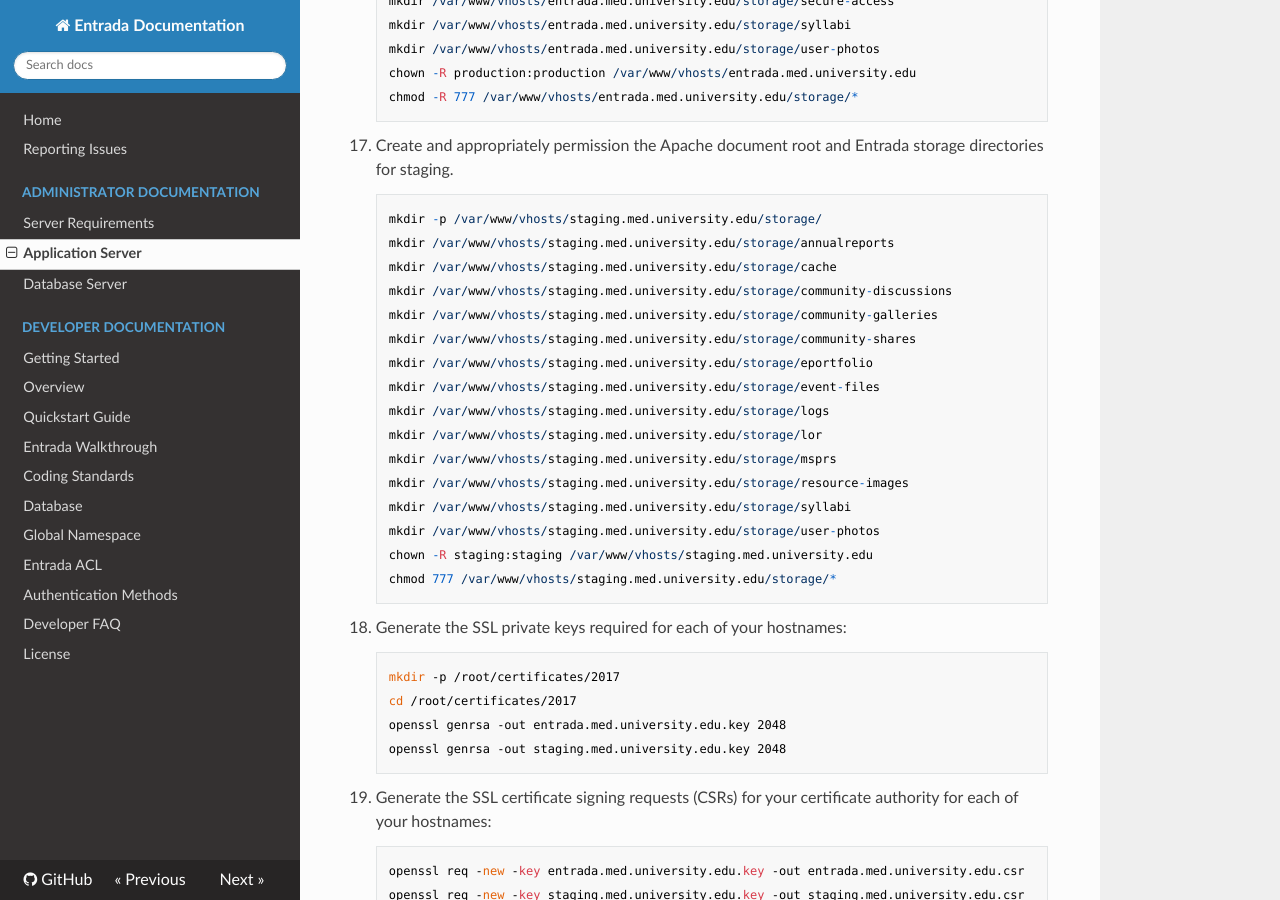
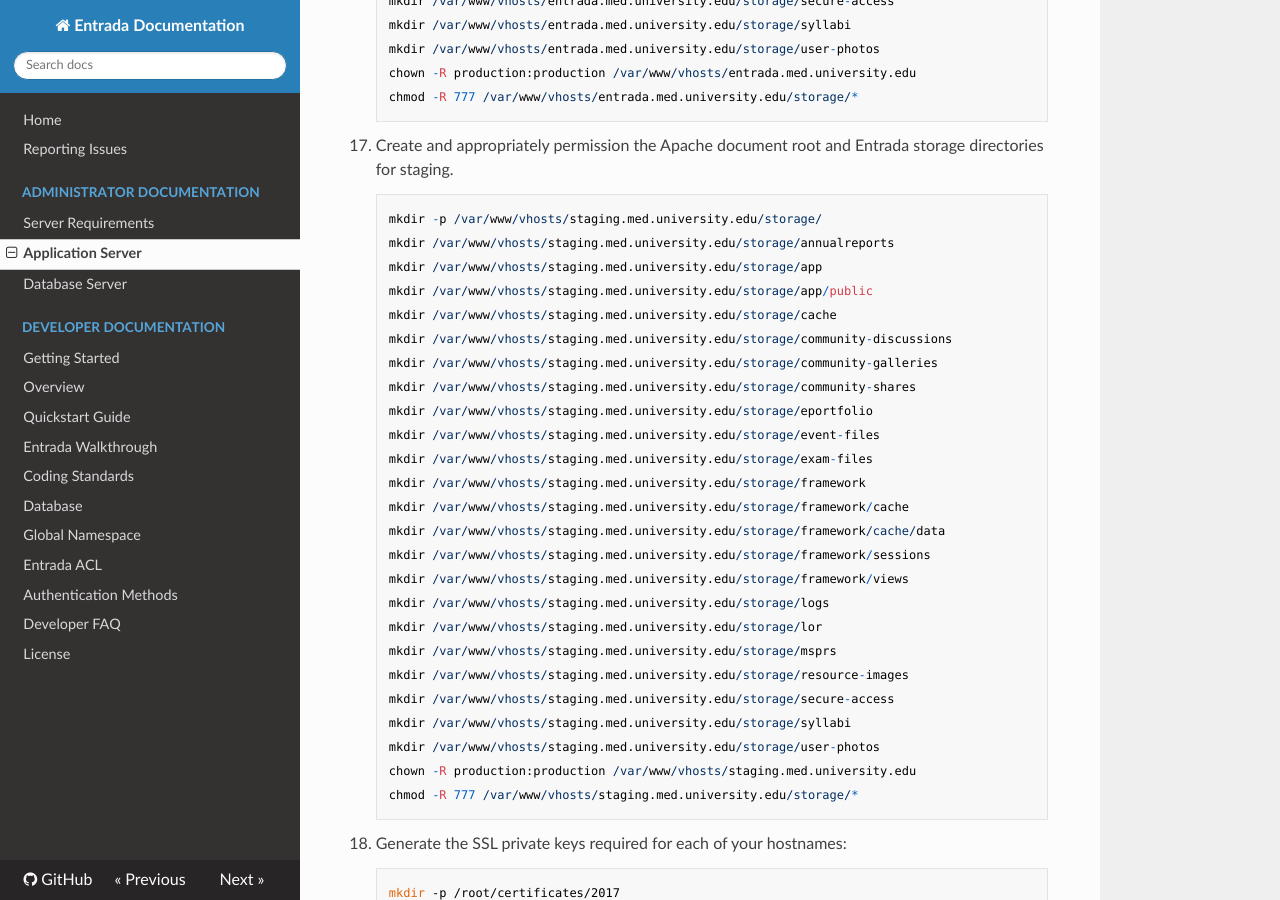
Before and after one commit to pyarmak/entrada-1x-docs, an MkDocs documentation site: the page built from docs/administrator/application-server.md, in a window 1280 px wide and 900 px high, scrolled down 3193 px. Built offline with MkDocs 1.6.1, drawn with Linux system fonts in a browser that asks for light colours; nearby versions of some CDN libraries; old or Windows-style settings are respelled for this version of MkDocs.

Commit message:
Update application-server.md

```diff
--- a/docs/administrator/application-server.md
+++ b/docs/administrator/application-server.md
@@ -124,20 +124,29 @@ The hostnames that will be referenced throughout this document will be `entrada.
 
         mkdir -p /var/www/vhosts/staging.med.university.edu/storage/
         mkdir /var/www/vhosts/staging.med.university.edu/storage/annualreports
+        mkdir /var/www/vhosts/staging.med.university.edu/storage/app
+        mkdir /var/www/vhosts/staging.med.university.edu/storage/app/public
         mkdir /var/www/vhosts/staging.med.university.edu/storage/cache
         mkdir /var/www/vhosts/staging.med.university.edu/storage/community-discussions
         mkdir /var/www/vhosts/staging.med.university.edu/storage/community-galleries
         mkdir /var/www/vhosts/staging.med.university.edu/storage/community-shares
         mkdir /var/www/vhosts/staging.med.university.edu/storage/eportfolio
         mkdir /var/www/vhosts/staging.med.university.edu/storage/event-files
+        mkdir /var/www/vhosts/staging.med.university.edu/storage/exam-files
+        mkdir /var/www/vhosts/staging.med.university.edu/storage/framework
+        mkdir /var/www/vhosts/staging.med.university.edu/storage/framework/cache
+        mkdir /var/www/vhosts/staging.med.university.edu/storage/framework/cache/data
+        mkdir /var/www/vhosts/staging.med.university.edu/storage/framework/sessions
+        mkdir /var/www/vhosts/staging.med.university.edu/storage/framework/views
         mkdir /var/www/vhosts/staging.med.university.edu/storage/logs
         mkdir /var/www/vhosts/staging.med.university.edu/storage/lor
         mkdir /var/www/vhosts/staging.med.university.edu/storage/msprs
         mkdir /var/www/vhosts/staging.med.university.edu/storage/resource-images
+        mkdir /var/www/vhosts/staging.med.university.edu/storage/secure-access
         mkdir /var/www/vhosts/staging.med.university.edu/storage/syllabi
         mkdir /var/www/vhosts/staging.med.university.edu/storage/user-photos
-        chown -R staging:staging /var/www/vhosts/staging.med.university.edu
-        chmod 777 /var/www/vhosts/staging.med.university.edu/storage/*
+        chown -R production:production /var/www/vhosts/staging.med.university.edu
+        chmod -R 777 /var/www/vhosts/staging.med.university.edu/storage/*
 
 18. Generate the SSL private keys required for each of your hostnames:
 
```
